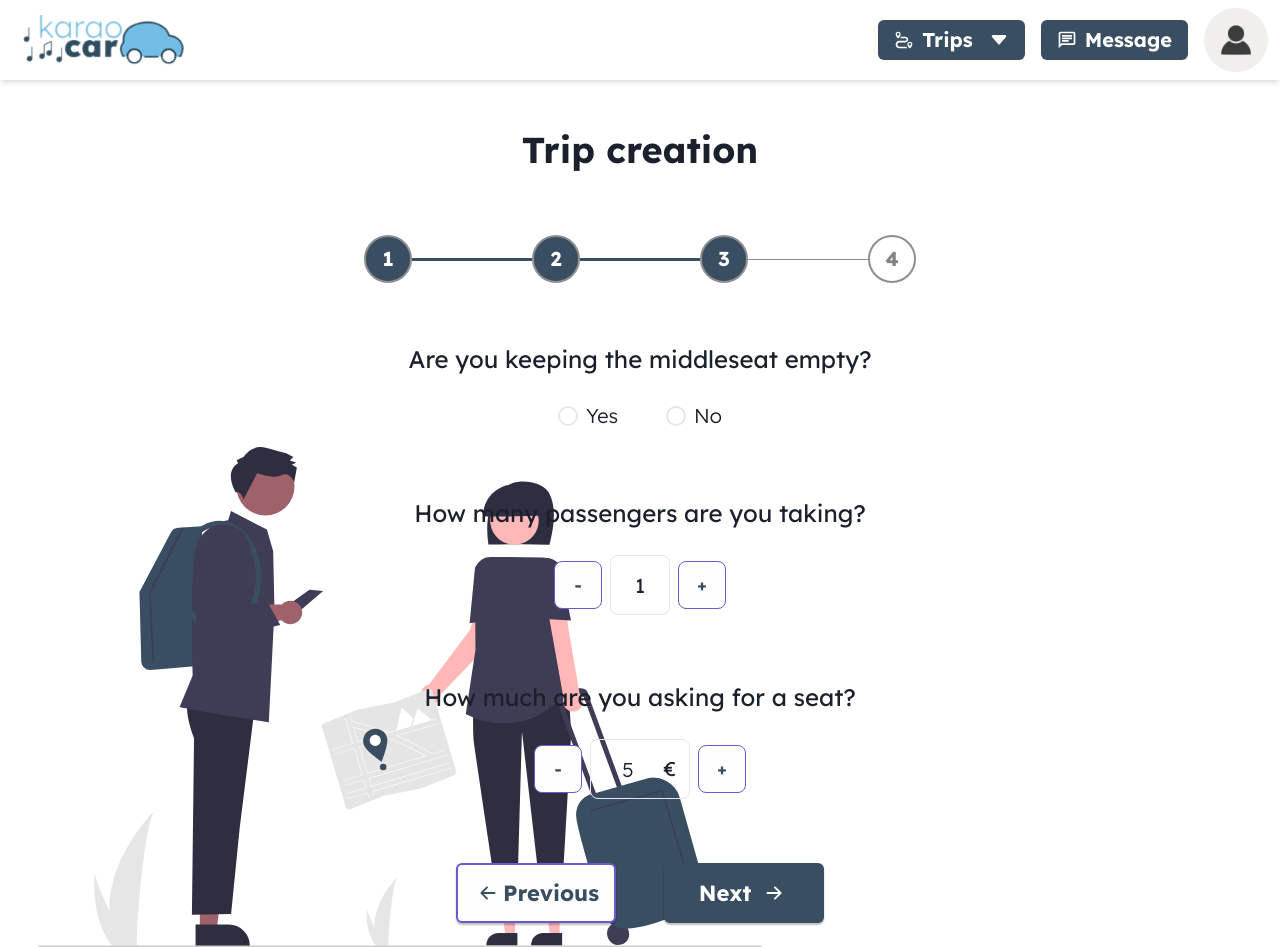
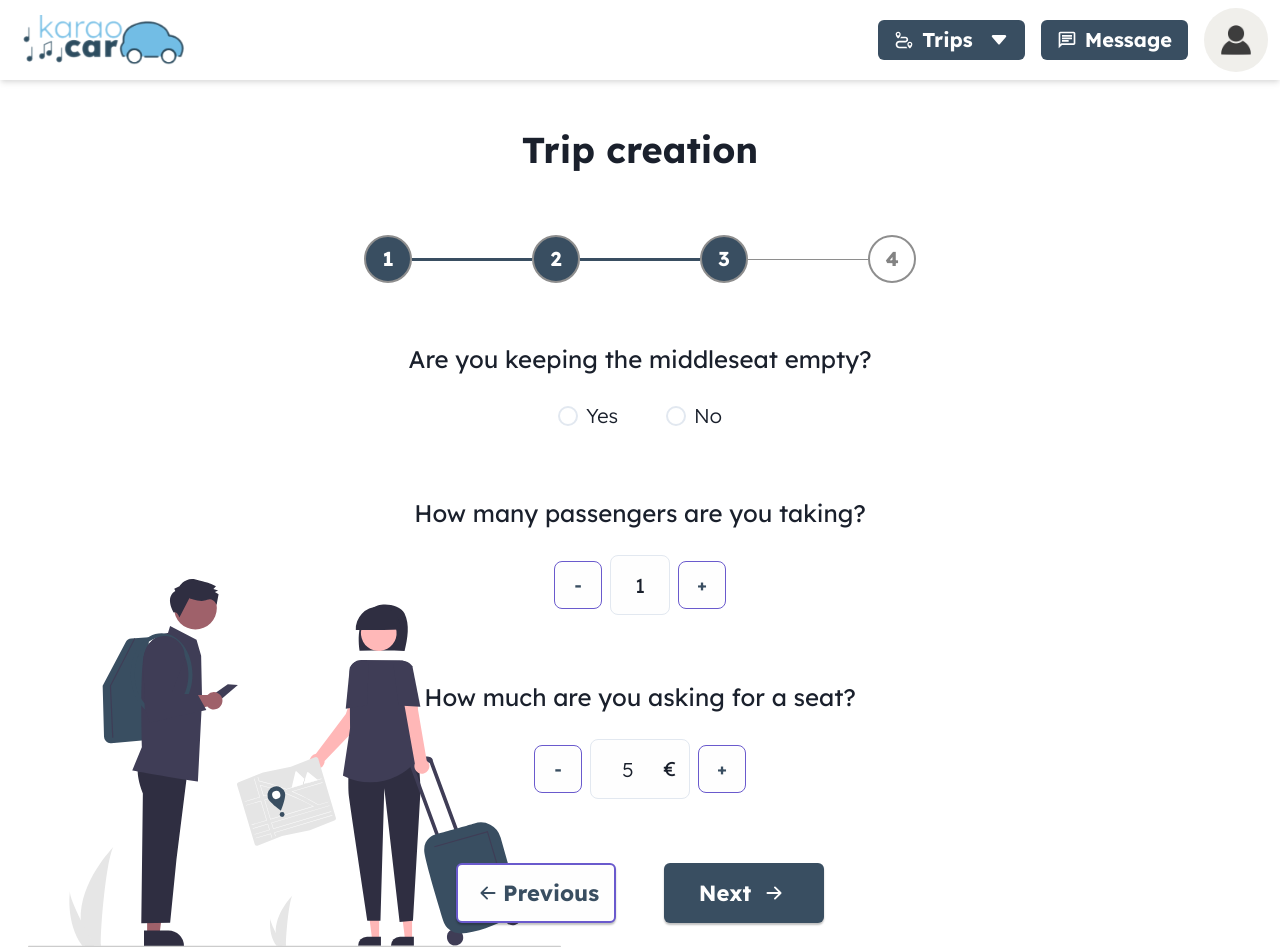
Before and after one commit to WildCodeSchool/2022-09-Orleans-CDA-Projet-KaraoCar, a React (Vite) app in the folder apps/frontend/web/: page /create-trip in a window 1280 px wide. Built offline with nearby package versions, Linux system fonts and the light colour scheme.

Commit message:
style: background image responsive size

```diff
--- a/apps/frontend/web/src/components/create-trip/CarDetails.tsx
+++ b/apps/frontend/web/src/components/create-trip/CarDetails.tsx
@@ -151,6 +151,7 @@ const CarDetails = ({
             type={'number'}
             height={'60px'}
             rounded={'8px'}
+            backgroundColor={'#FEFEFE'}
             textAlign={'center'}
             id={'totalSeat'}
             fontSize={{ base: '16', md: '20' }}
@@ -205,6 +206,7 @@ const CarDetails = ({
               <Input
                 width={'100px'}
                 type={'number'}
+                backgroundColor={'#FEFEFE'}
                 height={'60px'}
                 rounded={'8px'}
                 textAlign={'center'}
@@ -256,6 +258,7 @@ const CarDetails = ({
         bottom={'0'}
         left={'00'}
         zIndex={'-100'}
+        w={'46vw'}
       />
     </VStack>
   );
--- a/apps/frontend/web/src/components/create-trip/TripDate.tsx
+++ b/apps/frontend/web/src/components/create-trip/TripDate.tsx
@@ -141,6 +141,7 @@ export default function TripDate() {
         bottom={'0'}
         right={'00'}
         zIndex={'-100'}
+        w={'46vw'}
       />
     </>
   );
```
